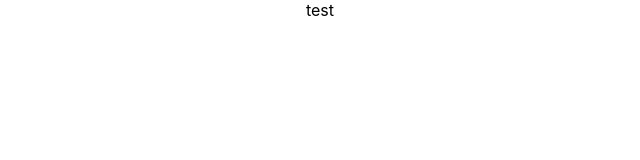
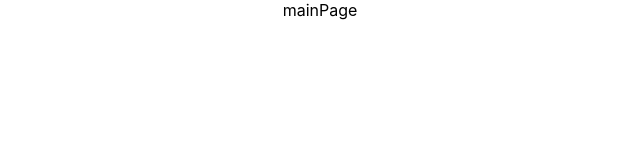
Before and after one commit to hodeng28/clone-commerce, a React (Create React App) app in the folder clone-commerce/: page / in a window 1280 px wide. Shown: the top 160 px of the page, without its empty margins (320-960 px from the left). Built offline with nearby package versions, Linux system fonts and the light colour scheme; the HTML template or start-up script is replaced by a standard one.

Commit message:
add router

```diff
--- a/clone-commerce/package.json
+++ b/clone-commerce/package.json
@@ -13,6 +13,7 @@
     "dependencies": {
         "react": "^17.0.2",
         "react-dom": "^17.0.2",
+        "react-router-dom": "6.2.1",
         "react-scripts": "^4.0.3",
         "web-vitals": "^2.1.2"
     },
--- a/clone-commerce/src/App.tsx
+++ b/clone-commerce/src/App.tsx
@@ -1,11 +1,11 @@
 import React from 'react';
+
 import './App.css';
+import MainRouter from './Router/MainRouter';
 
 const App = (): JSX.Element => (
   <div className="App">
-    <header className="App-header">
-      test
-    </header>
+      <MainRouter />
   </div>
 );
 
--- /dev/null
+++ b/clone-commerce/src/Components/Pages/GoodsPage.tsx
@@ -0,0 +1,9 @@
+import React from 'react';
+
+const GoodsPage = (): JSX.Element => (
+    <div>
+        <div>goods detail page</div>
+    </div>
+);
+
+export default GoodsPage;
--- /dev/null
+++ b/clone-commerce/src/Components/Pages/MainPage.tsx
@@ -0,0 +1,9 @@
+import React from 'react';
+
+const MainPage = (): JSX.Element => (
+    <div>
+        <div>mainPage</div>
+    </div>
+);
+
+export default MainPage;
--- a/clone-commerce/src/Components/Templates/MyPage.tsx
+++ b/clone-commerce/src/Components/Pages/MyPage.tsx
@@ -1,3 +1,5 @@
+import React from 'react';
+
 const MyPage = (): JSX.Element => (
     <div>
         <div>mypage</div>
--- /dev/null
+++ b/clone-commerce/src/Router/MainRouter.tsx
@@ -0,0 +1,19 @@
+import React from 'react';
+import { BrowserRouter, Route, Routes } from 'react-router-dom';
+
+import GoodsPage from '../Components/Pages/GoodsPage';
+import MainPage from '../Components/Pages/MainPage';
+import MyPage from '../Components/Pages/MyPage';
+
+const MainRouter = (): JSX.Element => (
+    <BrowserRouter>
+      <Routes>
+        <Route element={<MainPage />} path="/" />
+        <Route element={<MyPage />} path="/MyPage/*" />
+        <Route element={<GoodsPage />} path="/GoodsPage/*" />
+        {/* <Route path="/*" element={<NotFound />} /> */}
+      </Routes>
+    </BrowserRouter>
+);
+
+export default MainRouter;
```
Also changed, not shown: clone-commerce/src/Components/Organisms/Nav.tsx (added, +24 -0 lines), clone-commerce/src/Components/Templates/GoodsDetail.tsx (deleted, +0 -7 lines), clone-commerce/src/Components/Templates/Main.tsx (deleted, +0 -7 lines), 2 other files (tests, documents, lock files or other folders).
